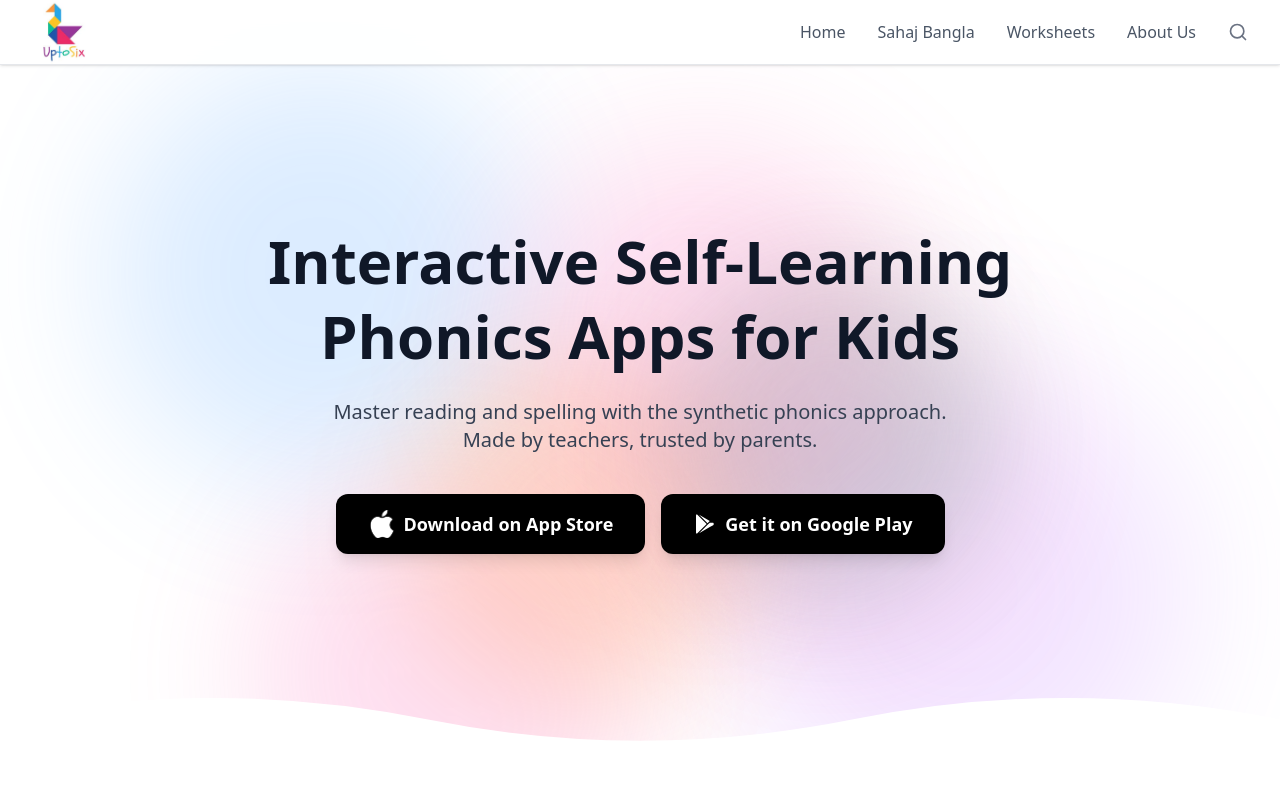
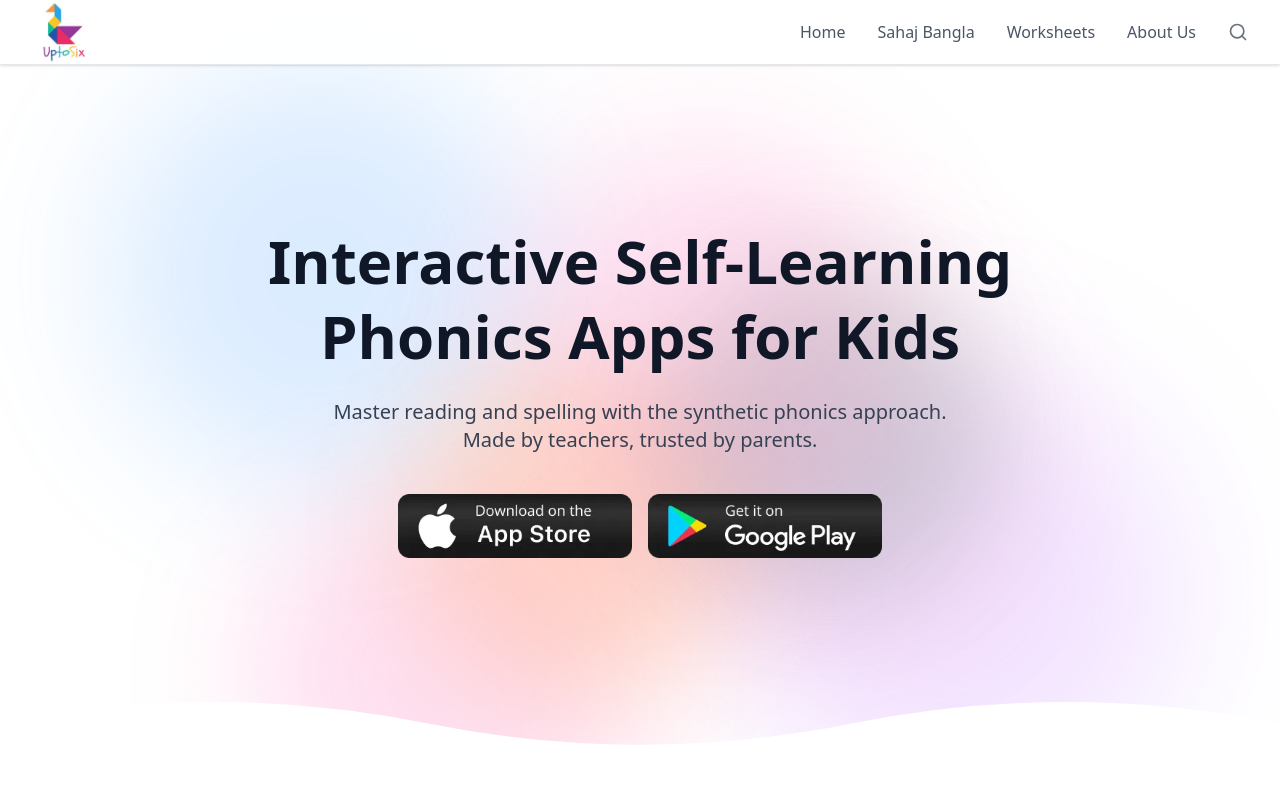
Before and after one commit to Ishani018/UpToSixApp, a Next.js app: page / in a window 1280 px wide. Shown: the top 800 px of the page. Built offline with nearby package versions, Linux system fonts and the light colour scheme.

Commit message:
Replace download buttons with official App Store and Google Play badge images - Use official app_store.png and google_play.png images - Make buttons same size and larger (h-16, 64px height) - Add unoptimized prop to prevent image caching issues

```diff
--- a/app/page.tsx
+++ b/app/page.tsx
@@ -84,27 +84,31 @@ export default function Home() {
                 href="https://apps.apple.com/in/app/uptosix-phonics/id1617850099"
                 target="_blank"
                 rel="noopener noreferrer"
-                className="bg-black text-white px-8 py-4 rounded-xl font-semibold text-lg hover:bg-gray-800 transition-colors shadow-lg hover:shadow-xl flex items-center gap-2"
+                className="hover:opacity-80 transition-opacity"
               >
-        <Image
-                  src="/images/logos/apple-logo.jpg"
-                  alt="Apple Logo"
-                  width={28}
-                  height={28}
-                  className="w-7 h-7"
+                <Image
+                  src="/images/logos/app_store.png"
+                  alt="Download on App Store"
+                  width={200}
+                  height={66}
+                  className="h-16 w-auto"
+                  unoptimized
                 />
-                Download on App Store
               </a>
               <a
                 href="https://play.google.com/store/apps/details?id=com.uptosix.phonics_01"
                 target="_blank"
                 rel="noopener noreferrer"
-                className="bg-black text-white px-8 py-4 rounded-xl font-semibold text-lg hover:bg-gray-800 transition-colors shadow-lg hover:shadow-xl flex items-center gap-2"
+                className="hover:opacity-80 transition-opacity"
               >
-                <svg className="w-6 h-6" fill="currentColor" viewBox="0 0 24 24">
-                  <path d="M3,20.5V3.5C3,2.91 3.34,2.39 3.84,2.15L13.69,12L3.84,21.85C3.34,21.6 3,21.09 3,20.5M16.81,15.12L6.05,21.34L14.54,12.85L16.81,15.12M20.16,10.81C20.5,11.08 20.75,11.5 20.75,12C20.75,12.5 20.5,12.92 20.16,13.19L16.81,15.12L14.54,12.85L16.81,10.81L20.16,10.81M6.05,2.66L16.81,8.88L14.54,11.15L6.05,2.66Z"/>
-                </svg>
-                Get it on Google Play
+                <Image
+                  src="/images/logos/google_play.png"
+                  alt="Get it on Google Play"
+                  width={200}
+                  height={66}
+                  className="h-16 w-auto"
+                  unoptimized
+                />
               </a>
             </div>
           </div>
--- a/app/sahaj-bangla/page.tsx
+++ b/app/sahaj-bangla/page.tsx
@@ -107,27 +107,31 @@ export default function SahajBanglaPage() {
                   href="https://apps.apple.com/in/app/sahaj-bangla/id6744576285"
                   target="_blank"
                   rel="noopener noreferrer"
-                  className="bg-black text-white px-8 py-4 rounded-xl font-semibold text-lg hover:bg-gray-800 transition-colors shadow-lg hover:shadow-xl flex items-center justify-center gap-2"
+                  className="hover:opacity-80 transition-opacity"
                 >
                   <Image
-                    src="/images/logos/apple-logo.jpg"
-                    alt="Apple Logo"
-                    width={28}
-                    height={28}
-                    className="w-7 h-7"
+                    src="/images/logos/app_store.png"
+                    alt="Download on App Store"
+                    width={200}
+                    height={66}
+                    className="h-16 w-auto"
+                    unoptimized
                   />
-                  Download on App Store
                 </a>
                 <a
                   href="https://play.google.com/store/apps/details?id=com.uptosix.sahajbangla"
                   target="_blank"
                   rel="noopener noreferrer"
-                  className="bg-black text-white px-8 py-4 rounded-xl font-semibold text-lg hover:bg-gray-800 transition-colors shadow-lg hover:shadow-xl flex items-center justify-center gap-2"
+                  className="hover:opacity-80 transition-opacity"
                 >
-                  <svg className="w-6 h-6" fill="currentColor" viewBox="0 0 24 24">
-                    <path d="M3,20.5V3.5C3,2.91 3.34,2.39 3.84,2.15L13.69,12L3.84,21.85C3.34,21.6 3,21.09 3,20.5M16.81,15.12L6.05,21.34L14.54,12.85L16.81,15.12M20.16,10.81C20.5,11.08 20.75,11.5 20.75,12C20.75,12.5 20.5,12.92 20.16,13.19L16.81,15.12L14.54,12.85L16.81,10.81L20.16,10.81M6.05,2.66L16.81,8.88L14.54,11.15L6.05,2.66Z"/>
-                  </svg>
-                  Get it on Google Play
+                  <Image
+                    src="/images/logos/google_play.png"
+                    alt="Get it on Google Play"
+                    width={200}
+                    height={66}
+                    className="h-16 w-auto"
+                    unoptimized
+                  />
                 </a>
               </div>
             </motion.div>
```
Also changed, not shown: public/images/logos/app_store.png (added), public/images/logos/google_play.png (added).
